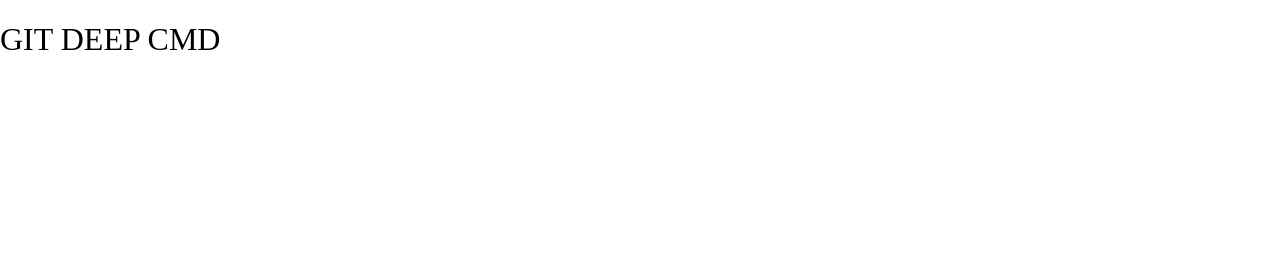
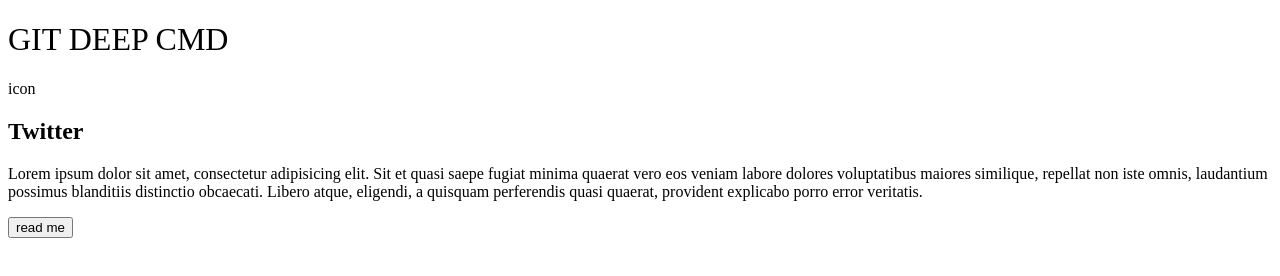
Before and after one commit to NaglisB123/1_git_firstTeam_tailwind, a plain HTML site: page index.html in a window 1280 px wide. Drawn offline with Linux system fonts and the light colour scheme.

Commit message:
card html

```diff
--- a/index.html
+++ b/index.html
@@ -1,5 +1,6 @@
 <!DOCTYPE html>
 <html lang="en">
+
 <head>
     <meta charset="UTF-8">
     <meta name="viewport" content="width=device-width, initial-scale=1.0">
@@ -9,5 +10,15 @@
 
 <body>
     <h1>Git deep cmd</h1>
+    <div class="card">
+        <p>icon</p>
+        <h2 class="title">Twitter</h2>
+        <p class="text">Lorem ipsum dolor sit amet, consectetur adipisicing elit. Sit et quasi saepe fugiat minima
+            quaerat vero eos veniam labore dolores voluptatibus maiores similique, repellat non iste omnis, laudantium
+            possimus blanditiis distinctio obcaecati. Libero atque, eligendi, a quisquam perferendis quasi quaerat,
+            provident explicabo porro error veritatis.</p>
+        <button class="btn">read me</button>
+    </div>
 </body>
+
 </html>
--- a/style.css
+++ b/style.css
@@ -1,6 +1,4 @@
-body {
-  margin: 0;
-}
+
 
 h1 {
   font-weight: normal;
```
